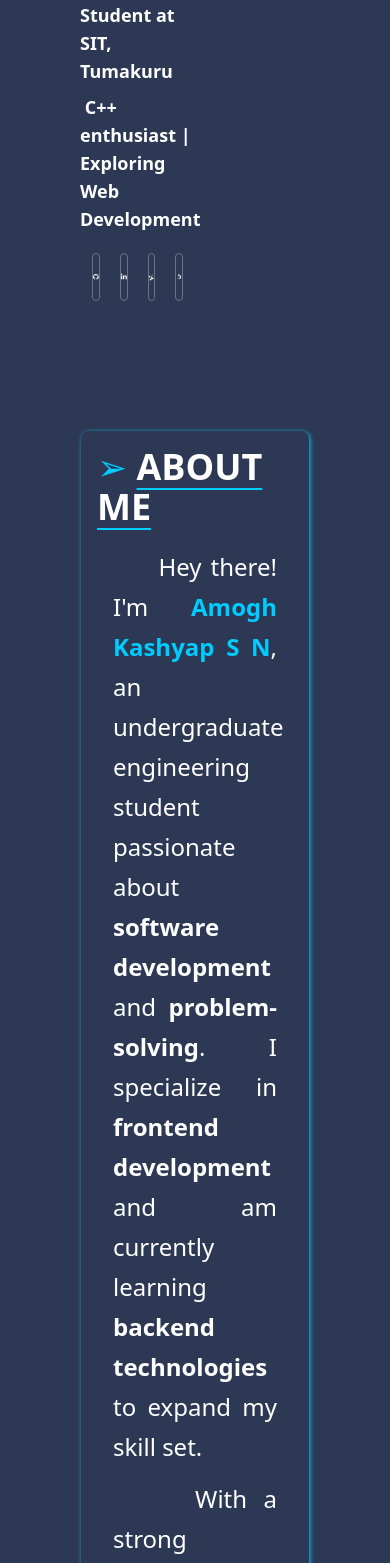
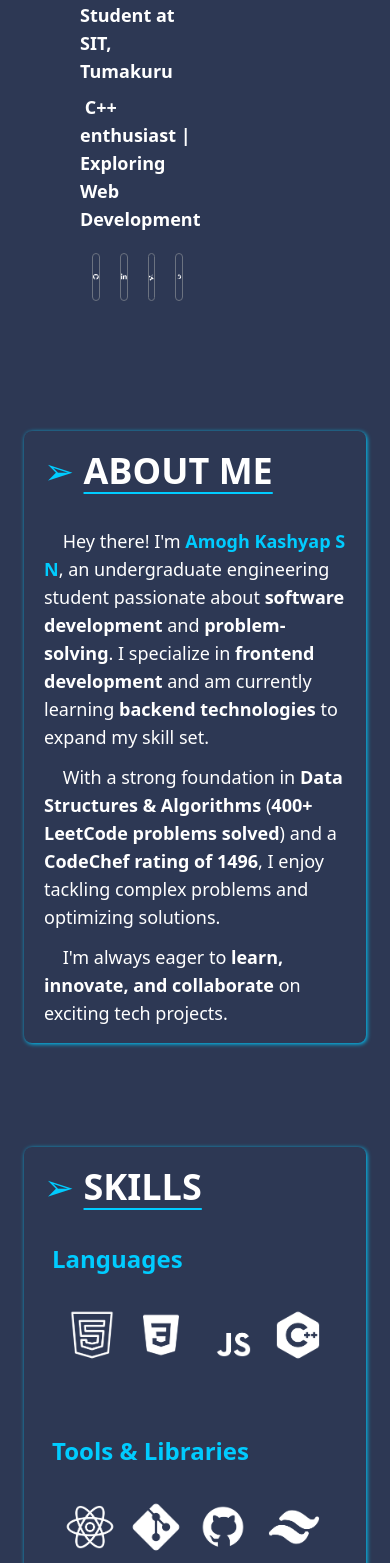
Before and after one commit to AmoghDevWorks/portfolioak, a React (Create React App) app: page / in a window 390 px wide. Shown: the part 437-2000 px from the top of the page. Built offline with nearby package versions, Linux system fonts and the light colour scheme.

Commit message:
skill and about responsive

```diff
--- a/src/components/About.js
+++ b/src/components/About.js
@@ -3,11 +3,11 @@ import React from 'react'
 const About = () => {
   return (
     <div className='bg-customgrey max-w-screen h-fit p-6  flex items-center justify-center'>
-        <div className='h-fit p-4 w-2/3 shadow-custom rounded-lg text-white'>
-            <h1 className='text-4xl text-customblue mb-5'>➢&nbsp;<span className='text-white font-bold underline underline-offset-8 decoration-customblue decoration-[2px]'>ABOUT ME</span></h1>
-            <p className='my-3 leading-10 text-2xl px-4 text-justify'>&nbsp;&nbsp;&nbsp;&nbsp;&nbsp;Hey there! I'm <span className='text-customblue font-bold'>Amogh Kashyap S N</span>, an undergraduate engineering student passionate about <b>software development</b> and <b>problem-solving</b>. I specialize in <b>frontend development</b> and am currently learning <b>backend technologies</b> to expand my skill set.</p>
-            <p className='my-3 leading-10 text-2xl px-4 text-justify'>&nbsp;&nbsp;&nbsp;&nbsp;&nbsp;With a strong foundation in <b>Data Structures & Algorithms</b> (<b>400+ LeetCode problems solved</b>) and a <b>CodeChef rating of 1496</b>, I enjoy tackling complex problems and optimizing solutions.</p>
-            <p className='my-3 leading-10 text-2xl px-4 text-justify'>&nbsp;&nbsp;&nbsp;&nbsp;&nbsp;I'm always eager to <b>learn, innovate, and collaborate</b> on exciting tech projects.</p>
+        <div className='h-fit p-1 md:p-4 md:w-2/3 shadow-custom rounded-lg text-white'>
+            <h1 className='p-4 md:p-2 text-4xl text-customblue mb-5'>➢&nbsp;<span className='text-white font-bold underline underline-offset-8 decoration-customblue decoration-[2px]'>ABOUT ME</span></h1>
+            <p className='my-3 leading-7 lg:leading-10 text-lg md:text-2xl px-4 text-left md:text-justify'>&nbsp;&nbsp;&nbsp;&nbsp;Hey there! I'm <span className='text-customblue font-bold'>Amogh Kashyap S N</span>, an undergraduate engineering student passionate about <b>software development</b> and <b>problem-solving</b>. I specialize in <b>frontend development</b> and am currently learning <b>backend technologies</b> to expand my skill set.</p>
+            <p className='my-3 leading-7 lg:leading-10 text-lg md:text-2xl px-4 text-left md:text-justify'>&nbsp;&nbsp;&nbsp;&nbsp;With a strong foundation in <b>Data Structures & Algorithms</b> (<b>400+ LeetCode problems solved</b>) and a <b>CodeChef rating of 1496</b>, I enjoy tackling complex problems and optimizing solutions.</p>
+            <p className='my-3 leading-7 lg:leading-10 text-lg md:text-2xl px-4 text-left md:text-justify'>&nbsp;&nbsp;&nbsp;&nbsp;I'm always eager to <b>learn, innovate, and collaborate</b> on exciting tech projects.</p>
         </div>
     </div>
   )
--- a/src/components/Header.js
+++ b/src/components/Header.js
@@ -27,6 +27,10 @@ const Header = () => {
           <Link to='projects' smooth={true} duration={500} ><UnderlineButton text={"PROJECTS"}/></Link>
         </ol>
       </div>}
+      {width<=767 && <div>
+
+        </div>
+      }
     </div>
   )
 }
--- a/src/components/Skill.js
+++ b/src/components/Skill.js
@@ -42,16 +42,16 @@ const toolsLibraries = [
   },
   {
     imgUrl: tailwindLogo,
-    text: "Tailwind CSS"
+    text: "Tailwind"
   }
 ]
 
 const Skill = () => {
   return (
     <div className='bg-customgrey max-w-screen h-fit py-20 px-6 flex items-center justify-center'>
-        <div className='h-fit p-5 w-2/3 shadow-custom rounded-lg text-white'>
+        <div className='h-fit p-5 w-full md:w-2/3 shadow-custom rounded-lg text-white'>
             <h1 className='text-4xl text-customblue mb-5'>➢&nbsp;<span className='text-white font-bold underline underline-offset-8 decoration-customblue decoration-[2px]'>SKILLS</span></h1>
-            <div className='my-4 px-10 py-4'>
+            <div className='my-4 px-2 md:px-10 py-4'>
                 <h3 className='text-2xl mb-4 font-bold text-customblue'>Languages</h3>
                 <div className='flex items-center justify-evenly'>
                   {language.map((lang) => (
@@ -60,31 +60,31 @@ const Skill = () => {
                       <img
                         src={lang.imgUrl}
                         alt="logo"
-                        className="rounded-md h-24 my-4 transition-transform duration-300 transform scale-90 group-hover:scale-100"
+                        className="rounded-md h-14 md:h-24 my-4 transition-transform duration-300 transform scale-90 group-hover:scale-100"
                       />
 
                       {/* Text Initially Hidden, Appears on Hover with Animation */}
-                      <p className="font-semibold text-xl opacity-0 transition-opacity duration-300 group-hover:opacity-100">
+                      <p className="font-semibold text-md md:text-xl opacity-0 transition-opacity duration-300 group-hover:opacity-100">
                         {lang.text}
                       </p>
                     </div>
                   ))}
                 </div>
             </div>
-            <div className='my-4 px-10 py-4'>
+            <div className='my-4 px-2 md:px-10 md:py-4'>
                 <h3 className='text-2xl mb-4 font-bold text-customblue'>Tools & Libraries</h3>
                 <div className='flex items-center justify-evenly'>
                   {toolsLibraries.map((lang) => (
-                    <div className="h-1/2 flex items-center justify-center flex-col group">
+                    <div className="h-1/2  flex items-center justify-center flex-col group">
                       {/* Image with Reduced Initial Size & Smooth Scale-Up on Hover */}
                       <img
                         src={lang.imgUrl}
                         alt="logo"
-                        className="rounded-md h-24 my-4 transition-transform duration-300 transform scale-90 group-hover:scale-100"
+                        className="rounded-md h-14 md:h-24 my-4 transition-transform duration-300 transform scale-90 group-hover:scale-100"
                       />
 
                       {/* Text Initially Hidden, Appears on Hover with Animation */}
-                      <p className="font-semibold text-xl opacity-0 transition-opacity duration-300 group-hover:opacity-100">
+                      <p className="font-semibold text-md md:text-xl opacity-0 transition-opacity duration-300 group-hover:opacity-100">
                         {lang.text}
                       </p>
                     </div>
```
